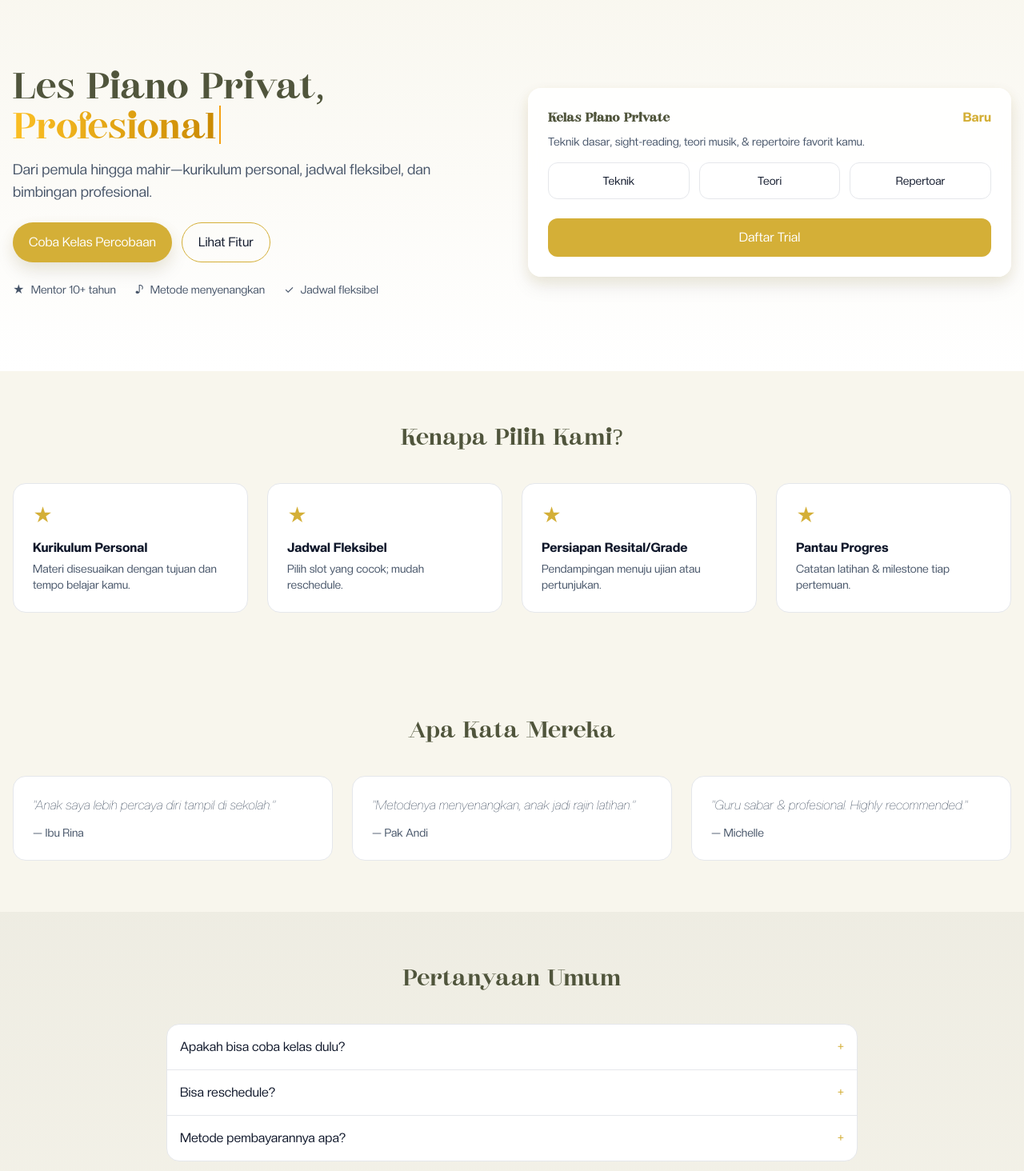
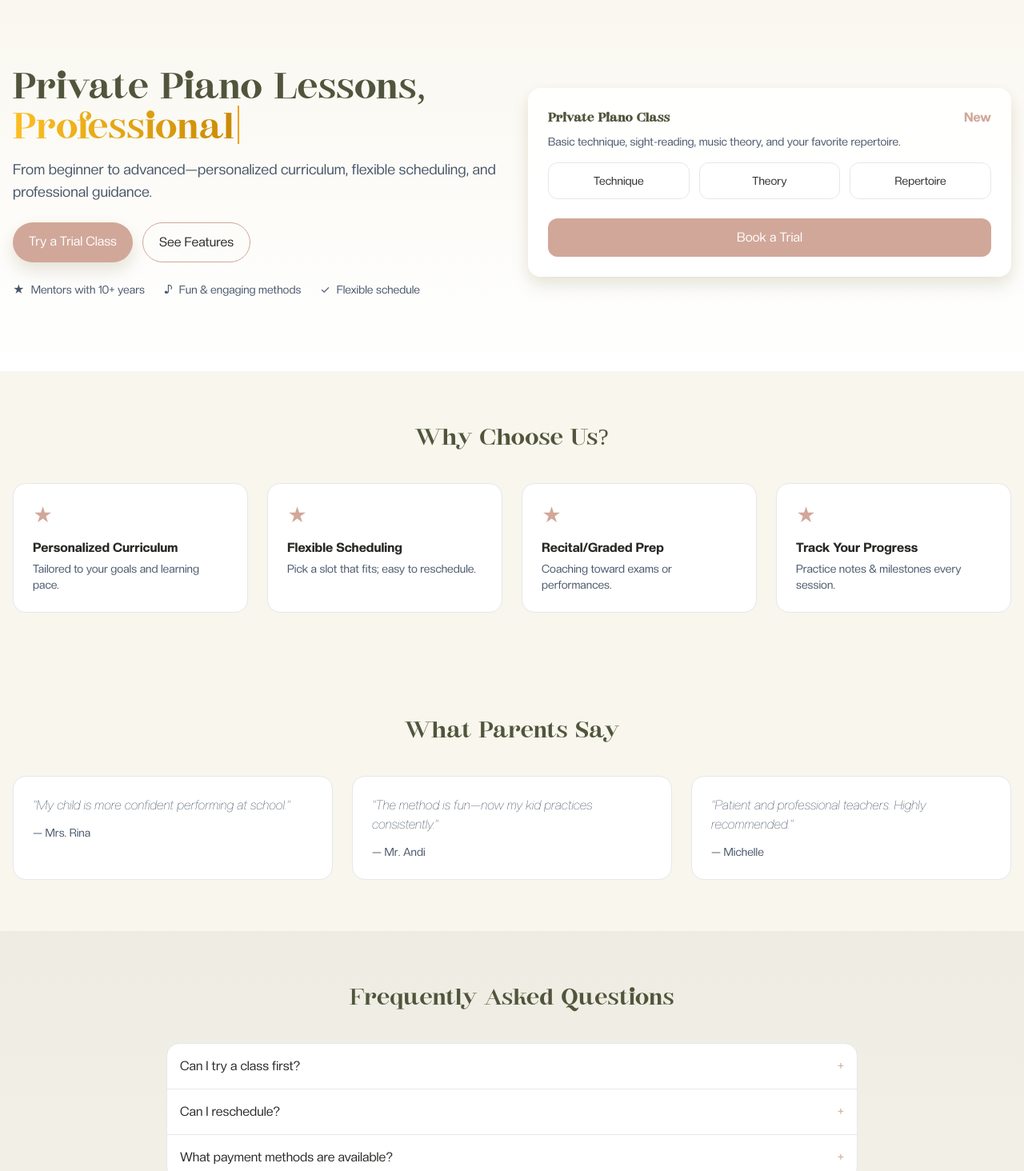
Before and after one commit to alvinandrianto1812-pixel/Stefina-s-Piano-Lesson, a React (Vite) app: page / in a window 1280 px wide. Shown: the part 200-1664 px from the top of the page at 80% size. Built offline with nearby package versions, Linux system fonts and the light colour scheme; no server answers.

Commit message:
ganti bahasa indo ke inggris

```diff
--- a/src/components/Footer.jsx
+++ b/src/components/Footer.jsx
@@ -19,7 +19,7 @@ export default function Footer() {
             <span className="sr-only">GuruNada</span>
           </Link>
           <p className="text-sm opacity-80 leading-snug">
-            Belajar piano dari nol hingga mahir
+            Learn piano from scratch to mastery with our expert teachers.
           </p>
         </div>
 
--- a/src/components/Navbar.jsx
+++ b/src/components/Navbar.jsx
@@ -149,7 +149,7 @@ export default function Navbar() {
                 to="/auth"
                 className="ml-2 px-4 py-2 rounded-full bg-brand-gold text-white hover:opacity-90 shadow-luxe"
               >
-                Masuk / Daftar
+                Login / Register
               </Link>
             )}
           </div>
--- a/src/pages/Auth.jsx
+++ b/src/pages/Auth.jsx
@@ -60,7 +60,7 @@ export default function Auth() {
     if (q.get("confirmed") === "1") {
       supabase.auth.getSession().then(({ data: { session } }) => {
         if (session) navigate("/");
-        else setNotice("Email kamu sudah terverifikasi. Silakan login.");
+        else setNotice("Your email has been verified. Please log in.");
       });
     }
   }, [location.search, navigate]);
@@ -99,7 +99,7 @@ export default function Auth() {
           navigate("/");
         } else {
           setEmailSent(true);
-          alert("Akun dibuat! Cek email verifikasi, lalu login.");
+          alert("Account created! Check your verification email, then log in.");
         }
         return; // penting: stop di sini
       } else {
@@ -111,7 +111,7 @@ export default function Auth() {
         if (error) {
           if (/email not confirmed/i.test(error.message)) {
             alert(
-              "Email belum terverifikasi. Cek inbox/spam kamu, lalu klik link verifikasi."
+              "Your email has not been verified. Check your inbox/spam folder, then click the verification link."
             );
           } else {
             alert(error.message);
@@ -132,29 +132,29 @@ export default function Auth() {
         navigate("/");
       }
     } catch (err) {
-      alert(err.message || "Terjadi kesalahan");
+      alert(err.message || "An error occurred");
     } finally {
       setLoading(false);
     }
   };
 
   const handleResend = async () => {
-    if (!form.email) return alert("Isi email dulu.");
+    if (!form.email) return alert("Fill in the email first.");
     const { error } = await supabase.auth.resend({
       type: "signup",
       email: form.email,
     });
     if (error) return alert(error.message);
-    alert("Email verifikasi dikirim ulang. Cek inbox/spam.");
+    alert("Verification email resent. Check your inbox/spam folder.");
   };
 
   const handleForgot = async () => {
-    if (!form.email) return alert("Isi email yang terdaftar dahulu.");
+    if (!form.email) return alert("Fill in the registered email first.");
     const { error } = await supabase.auth.resetPasswordForEmail(form.email, {
       redirectTo: `${window.location.origin}/auth?reset=1`,
     });
     if (error) return alert(error.message);
-    alert("Tautan reset password telah dikirim ke email kamu.");
+    alert("Password reset link has been sent to your email.");
   };
 
   return (
@@ -195,12 +195,12 @@ export default function Auth() {
             </div>
           )}
           <h1 className="text-2xl mb-1">
-            {isSignUp ? "Buat Akun" : "Welcome back!"}
+            {isSignUp ? "Create Account" : "Welcome back!"}
           </h1>
           <p className="text-slate-600 mb-6">
             {isSignUp
-              ? "Daftar untuk mulai booking kelas."
-              : "Masuk untuk mengelola jadwal & booking."}
+              ? "Sign up to start booking classes."
+              : "Log in to manage your schedule & bookings."}
           </p>
 
           <form onSubmit={onSubmit} className="space-y-4">
--- a/src/pages/user/LandingPage.jsx
+++ b/src/pages/user/LandingPage.jsx
@@ -8,8 +8,13 @@ import Footer from "../../components/Footer";
 export default function LandingPage() {
   const navigate = useNavigate();
   const location = useLocation();
+  const waLink =
+    "https://wa.me/6287848441575?text=" +
+    encodeURIComponent(
+      "Hello! I'd like to try a trial piano class. Is there any slot available this week?"
+    );
 
-  // Auto-scroll saat URL punya #hash (/#features, /#schedule, /#testimonials)
+  // Auto-scroll when URL has #hash (/#features, /#schedule, /#testimonials)
   useEffect(() => {
     if (location.hash) {
       const el = document.querySelector(location.hash);
@@ -20,21 +25,16 @@ export default function LandingPage() {
   const handleBook = () => navigate("/Questionnaire");
 
   return (
-    // Dasar halaman: cream (agar tidak “menabrak” navbar)
+    // Base page: cream (so it doesn't clash with the navbar)
     <div
-      className="text-brand-dark bg-[#F8F6ED]"
+      className="text-brand-coal bg-brand-cream"
       style={{
         fontFamily:
           '"Creato Display", system-ui, -apple-system, Segoe UI, Roboto, "Helvetica Neue", Arial',
       }}
     >
-      {/* HERO — gradien cream → putih + highlight blush tipis */}
-      <section
-        className="relative min-h-[68vh] flex items-center"
-        style={{
-          background: "linear-gradient(180deg, #F8F6ED 0%, #FFFFFF 100%)",
-        }}
-      >
+      {/* HERO — cream → white gradient + subtle blush highlight */}
+      <section className="relative min-h-[68vh] flex items-center bg-gradient-to-b from-brand-cream to-white">
         <div
           className="absolute inset-0 -z-10"
           style={{
@@ -45,49 +45,51 @@ export default function LandingPage() {
         <div className="max-w-7xl mx-auto px-4 pt-28 pb-10 grid md:grid-cols-2 gap-10 items-center">
           <div>
             <h1 className="headline text-4xl md:text-5xl leading-tight text-[#50553C]">
-              Les Piano Privat,{" "}
+              Private Piano Lessons,{" "}
               <TypingText
-                words={["Elegan", "Terstruktur", "Profesional"]}
+                words={["Elegant", "Structured", "Professional"]}
                 speed={90}
                 deleteSpeed={45}
                 pause={1200}
               />
             </h1>
             <p className="mt-4 text-lg text-slate-600">
-              Dari pemula hingga mahir—kurikulum personal, jadwal fleksibel, dan
-              bimbingan profesional.
+              From beginner to advanced—personalized curriculum, flexible
+              scheduling, and professional guidance.
             </p>
             <div className="mt-6 flex flex-wrap gap-3">
-              <button
-                onClick={handleBook}
+              <a
+                href={waLink}
+                target="_blank"
+                rel="noopener noreferrer"
                 className="px-5 py-3 rounded-full bg-brand-gold text-white shadow-luxe hover:opacity-90"
               >
-                Coba Kelas Percobaan
-              </button>
+                Try a Trial Class
+              </a>
               <a
                 href="#features"
                 className="px-5 py-3 rounded-full border border-brand-gold hover:bg-brand-gold hover:text-white transition"
               >
-                Lihat Fitur
+                See Features
               </a>
             </div>
             <div className="mt-6 flex items-center gap-6 text-sm text-slate-600">
               <div className="flex items-center gap-2">
                 <span>★</span>
-                <span>Mentor 10+ tahun</span>
+                <span>Mentors with 10+ years</span>
               </div>
               <div className="flex items-center gap-2">
                 <span>♪</span>
-                <span>Metode menyenangkan</span>
+                <span>Fun & engaging methods</span>
               </div>
               <div className="flex items-center gap-2">
                 <span>✓</span>
-                <span>Jadwal fleksibel</span>
+                <span>Flexible schedule</span>
               </div>
             </div>
           </div>
 
-          {/* “Mockup” kartu kelas */}
+          {/* “Mockup” class card */}
           <div className="md:justify-self-end w-full">
             <div className="rounded-2xl bg-white/90 backdrop-blur shadow-luxe border border-white/60 p-6">
               <div className="flex items-center justify-between">
@@ -95,16 +97,16 @@ export default function LandingPage() {
                   className="font-semibold"
                   style={{ fontFamily: '"Rockdale FREE", serif' }}
                 >
-                  Kelas Piano Private
+                  Private Piano Class
                 </h3>
-                <span className="text-brand-gold font-semibold">Baru</span>
+                <span className="text-brand-gold font-semibold">New</span>
               </div>
               <p className="text-sm text-slate-600 mt-2">
-                Teknik dasar, sight-reading, teori musik, & repertoire favorit
-                kamu.
+                Basic technique, sight-reading, music theory, and your favorite
+                repertoire.
               </p>
               <div className="mt-4 grid grid-cols-3 gap-3 text-center">
-                {["Teknik", "Teori", "Repertoar"].map((t) => (
+                {["Technique", "Theory", "Repertoire"].map((t) => (
                   <div key={t} className="rounded-xl border bg-white p-3">
                     <div className="text-sm font-medium">{t}</div>
                   </div>
@@ -114,7 +116,7 @@ export default function LandingPage() {
                 onClick={handleBook}
                 className="mt-6 w-full px-4 py-3 rounded-xl bg-brand-gold text-white hover:opacity-90"
               >
-                Daftar Trial
+                Book a Trial
               </button>
             </div>
           </div>
@@ -125,25 +127,25 @@ export default function LandingPage() {
       <section id="features" className="py-16 scroll-mt-24">
         <div className="max-w-7xl mx-auto px-4">
           <h2 className="headline text-3xl text-center mb-10 text-[#50553C]">
-            Kenapa Pilih Kami?
+            Why Choose Us?
           </h2>
           <div className="grid md:grid-cols-4 gap-6">
             {[
               {
-                title: "Kurikulum Personal",
-                desc: "Materi disesuaikan dengan tujuan dan tempo belajar kamu.",
+                title: "Personalized Curriculum",
+                desc: "Tailored to your goals and learning pace.",
               },
               {
-                title: "Jadwal Fleksibel",
-                desc: "Pilih slot yang cocok; mudah reschedule.",
+                title: "Flexible Scheduling",
+                desc: "Pick a slot that fits; easy to reschedule.",
               },
               {
-                title: "Persiapan Resital/Grade",
-                desc: "Pendampingan menuju ujian atau pertunjukan.",
+                title: "Recital/Graded Prep",
+                desc: "Coaching toward exams or performances.",
               },
               {
-                title: "Pantau Progres",
-                desc: "Catatan latihan & milestone tiap pertemuan.",
+                title: "Track Your Progress",
+                desc: "Practice notes & milestones every session.",
               },
             ].map((f, i) => (
               <div
@@ -163,20 +165,20 @@ export default function LandingPage() {
       <section id="testimonials" className="py-16 scroll-mt-24">
         <div className="max-w-7xl mx-auto px-4">
           <h2 className="headline text-3xl text-center mb-10 text-[#50553C]">
-            Apa Kata Mereka
+            What Parents Say
           </h2>
           <div className="grid md:grid-cols-3 gap-6">
             {[
               {
-                q: "Anak saya lebih percaya diri tampil di sekolah.",
-                n: "— Ibu Rina",
+                q: "My child is more confident performing at school.",
+                n: "— Mrs. Rina",
               },
               {
-                q: "Metodenya menyenangkan, anak jadi rajin latihan.",
-                n: "— Pak Andi",
+                q: "The method is fun—now my kid practices consistently.",
+                n: "— Mr. Andi",
               },
               {
-                q: "Guru sabar & profesional. Highly recommended.",
+                q: "Patient and professional teachers. Highly recommended.",
                 n: "— Michelle",
               },
             ].map((t, i) => (
@@ -193,7 +195,7 @@ export default function LandingPage() {
         </div>
       </section>
 
-      {/* FAQ — wash olive tipis */}
+      {/* FAQ — subtle olive wash */}
       <section
         id="faq"
         className="py-16 scroll-mt-24"
@@ -204,21 +206,21 @@ export default function LandingPage() {
       >
         <div className="max-w-4xl mx-auto px-4">
           <h2 className="headline text-3xl text-center mb-10 text-[#50553C]">
-            Pertanyaan Umum
+            Frequently Asked Questions
           </h2>
           <div className="divide-y rounded-2xl border bg-white">
             {[
               {
-                q: "Apakah bisa coba kelas dulu?",
-                a: "Bisa. Isi kuisioner & pilih jadwal trial, lalu unggah bukti pembayaran. Admin akan verifikasi & konfirmasi via WhatsApp.",
+                q: "Can I try a class first?",
+                a: "Yes. Fill out the questionnaire & choose a trial slot, then upload your payment proof. Our admin will verify and confirm via WhatsApp.",
               },
               {
-                q: "Bisa reschedule?",
-                a: "Bisa, selama slot tersedia. Kamu bisa pilih slot lain dari daftar yang tidak bertanda 'Sudah Dibooking'.",
+                q: "Can I reschedule?",
+                a: 'Yes, as long as a slot is available. You can pick another slot that isn’t marked as "Booked".',
               },
               {
-                q: "Metode pembayarannya apa?",
-                a: "Transfer bank. Unggah bukti transfer (jpg/png/webp/pdf, max 5MB) saat submit kuisioner.",
+                q: "What payment methods are available?",
+                a: "Bank transfer. Upload the transfer proof (jpg/png/webp/pdf, max 5MB) when you submit the questionnaire.",
               },
             ].map((item, i) => (
               <details key={i} className="group p-4">
@@ -235,23 +237,24 @@ export default function LandingPage() {
         </div>
       </section>
 
-      {/* CTA — charcoal solid dari palette */}
+      {/* CTA — charcoal solid from palette */}
       <section
         className="py-14 text-white"
         style={{ backgroundColor: "#272925" }}
       >
         <div className="max-w-7xl mx-auto px-4 text-center">
           <h3 className="headline text-3xl text-[#F8F6ED]">
-            Siap Mulai Perjalanan Musikmu?
+            Ready to Start Your Musical Journey?
           </h3>
           <p className="mt-2 text-slate-300">
-            Daftar trial, isi kuisioner singkat, dan pilih jadwal yang cocok.
+            Book a trial, fill out a short questionnaire, and choose a suitable
+            schedule.
           </p>
           <button
             onClick={handleBook}
             className="mt-6 px-6 py-3 rounded-full bg-brand-gold text-white hover:opacity-90"
           >
-            Daftar Trial Sekarang
+            Book a Trial Now
           </button>
         </div>
       </section>
--- a/tailwind.config.js
+++ b/tailwind.config.js
@@ -7,14 +7,14 @@ export default {
       // Tambahkan font brand di depan fallback lama
       fontFamily: {
         sans: [
-          "Creato Display",         // font body brand
+          "Creato Display", // font body brand
           "Inter",
           "ui-sans-serif",
           "system-ui",
           "sans-serif",
         ],
         display: [
-          "Rockdale FREE",          // font heading brand
+          "Rockdale FREE", // font heading brand
           "Playfair Display",
           "serif",
         ],
@@ -25,16 +25,16 @@ export default {
         brand: {
           // warna yang sudah ada — biarkan agar tidak merusak komponen lama
           gold: "#D4AF37",
-          dark: "#0F172A",   // BIARKAN. Jika ingin selaras total, ganti ke "#272925".
+          dark: "#0F172A", // BIARKAN. Jika ingin selaras total, ganti ke "#272925".
           soft: "#F7F3E8",
           ivory: "#FFFBF3",
 
           // 🎨 palette baru (tidak menimpa yang lama)
           cream: "#F8F6ED",
-          blush: "#D1A799",
+          gold: "#D1A799",
           olive: "#50553C",
-          brick: "#683730",
-          charcoal: "#272925", // alias untuk “dark” versi palette
+          wine: "#683730",
+          coal: "#272925", // alias untuk “dark” versi palette
         },
       },
 
```
